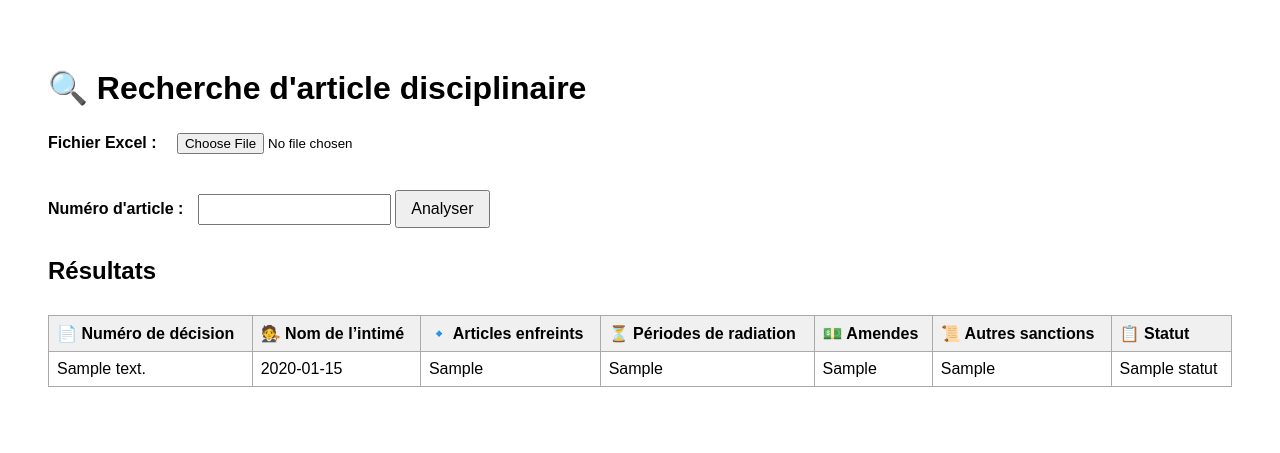
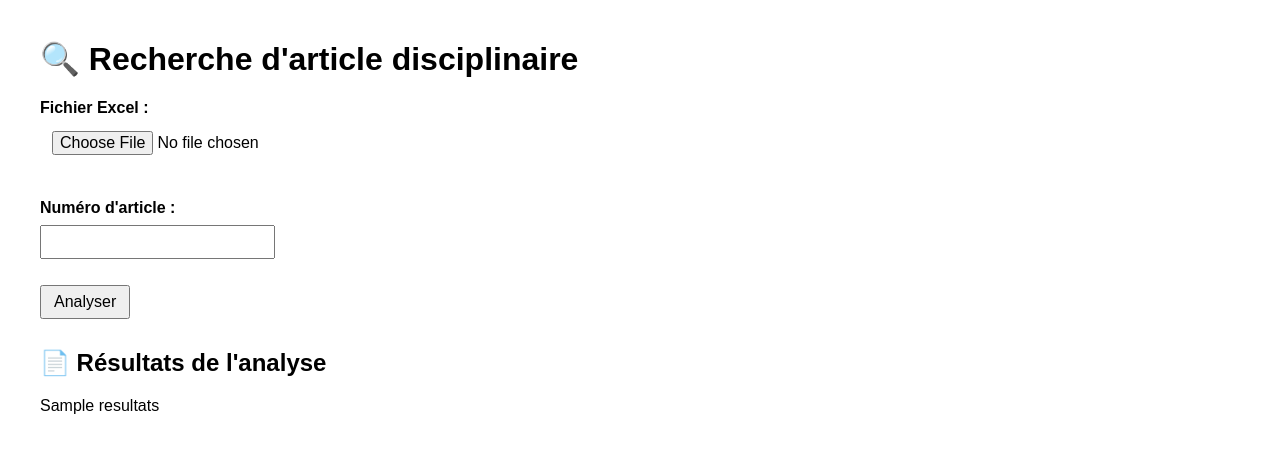
Before and after one commit to BPelletier258/analyseur-discipline, a Flask app: template templates/index.html in a window 1280 px wide. Shown: the top 453 px of the page. Run offline with Flask 2, Linux system fonts and the light colour scheme; the template is opened without the code that fills it: most values are stand-ins (such as "Sample title", 1, 10 or a date in 2020).

Commit message:
Update index.html

```diff
--- a/templates/index.html
+++ b/templates/index.html
@@ -6,46 +6,47 @@
     <style>
         body {
             font-family: Arial, sans-serif;
-            padding: 40px;
+            margin: 40px;
+            background-color: #fff;
+            color: #000;
         }
         h1 {
             font-size: 2em;
-            margin-bottom: 20px;
         }
-        .highlight {
+        label {
+            display: block;
+            margin-top: 20px;
             font-weight: bold;
+        }
+        input, button {
+            margin-top: 8px;
+            padding: 6px 12px;
+            font-size: 1em;
+        }
+        .error {
             color: red;
+            margin-top: 20px;
+            font-weight: bold;
+        }
+        .resultat {
+            margin-top: 30px;
         }
         table {
+            border-collapse: collapse;
             width: 100%;
-            border-collapse: collapse;
-            margin-top: 30px;
+            margin-top: 15px;
         }
         th, td {
-            border: 1px solid #aaa;
+            border: 1px solid #999;
             padding: 8px;
             text-align: left;
         }
         th {
-            background-color: #f0f0f0;
+            background-color: #eee;
         }
-        .error {
+        .highlight {
             color: red;
             font-weight: bold;
-            margin-top: 20px;
-        }
-        label {
-            font-weight: bold;
-        }
-        input[type="file"],
-        input[type="text"] {
-            padding: 6px;
-            margin-bottom: 12px;
-            margin-left: 10px;
-        }
-        button {
-            padding: 8px 14px;
-            font-size: 1em;
         }
     </style>
 </head>
@@ -58,7 +59,8 @@
         <input type="file" name="fichier" required><br><br>
 
         <label for="article">Numéro d'article :</label>
-        <input type="text" name="article" required>
+        <input type="text" name="article" required><br><br>
+
         <button type="submit">Analyser</button>
     </form>
 
@@ -67,33 +69,10 @@
     {% endif %}
 
     {% if resultats %}
-        <h2>Résultats</h2>
-        <table>
-            <thead>
-                <tr>
-                    <th>📄 Numéro de décision</th>
-                    <th>🧑‍⚖️ Nom de l’intimé</th>
-                    <th>🔹 Articles enfreints</th>
-                    <th>⏳ Périodes de radiation</th>
-                    <th>💵 Amendes</th>
-                    <th>📜 Autres sanctions</th>
-                    <th>📋 Statut</th>
-                </tr>
-            </thead>
-            <tbody>
-                {% for row in resultats %}
-                <tr>
-                    <td>{{ row["numero de decision"] }}</td>
-                    <td>{{ row["nom de l'intime"] }}</td>
-                    <td>{{ row["articles enfreints"]|safe }}</td>
-                    <td>{{ row["duree totale effective radiation"] }}</td>
-                    <td>{{ row["article amende/chef"] }}</td>
-                    <td>{{ row["autres sanctions"] }}</td>
-                    <td>{{ row["Statut"] }}</td>
-                </tr>
-                {% endfor %}
-            </tbody>
-        </table>
+        <div class="resultat">
+            <h2>📄 Résultats de l'analyse</h2>
+            {{ resultats | safe }}
+        </div>
     {% endif %}
 
 </body>
```
